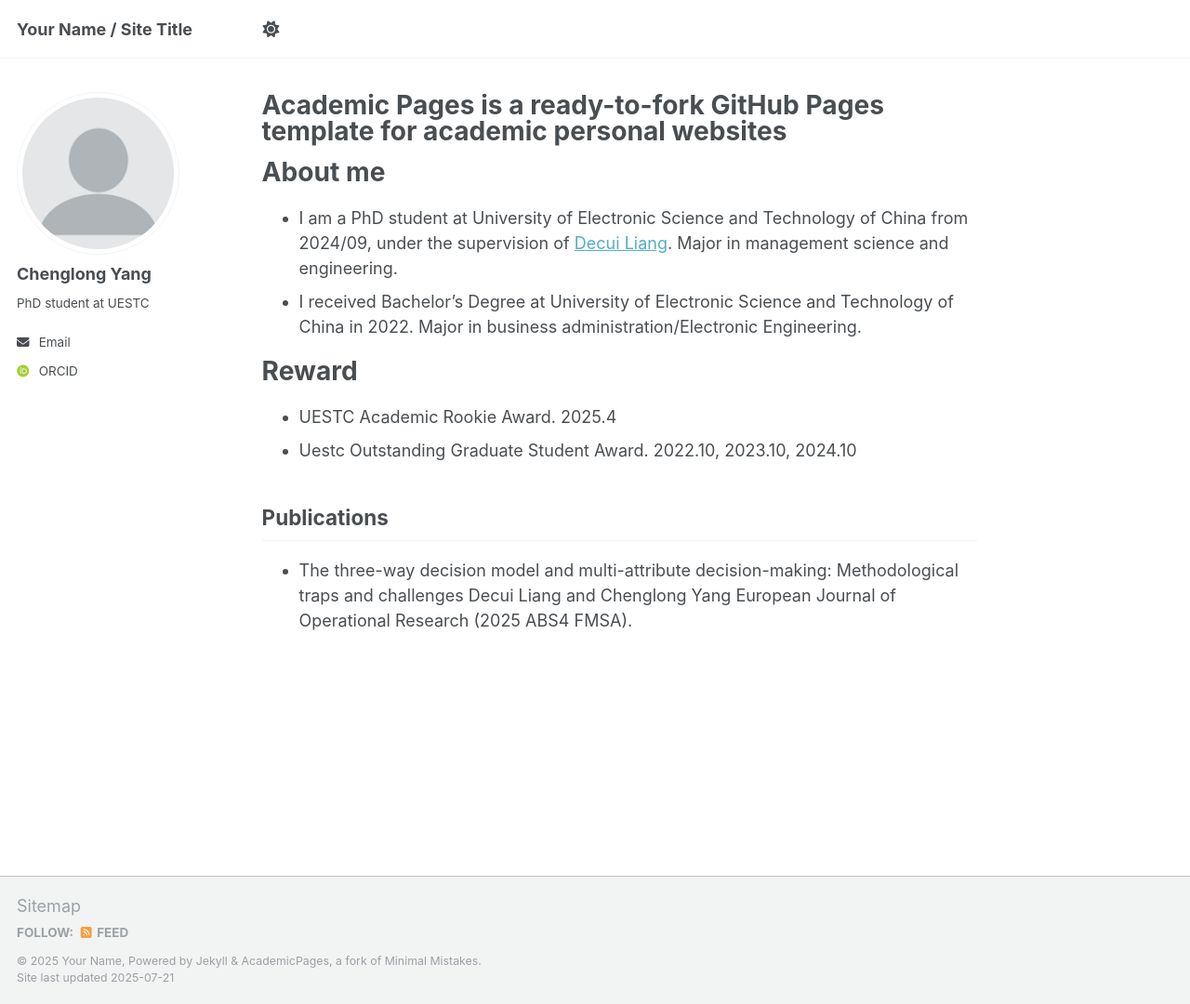
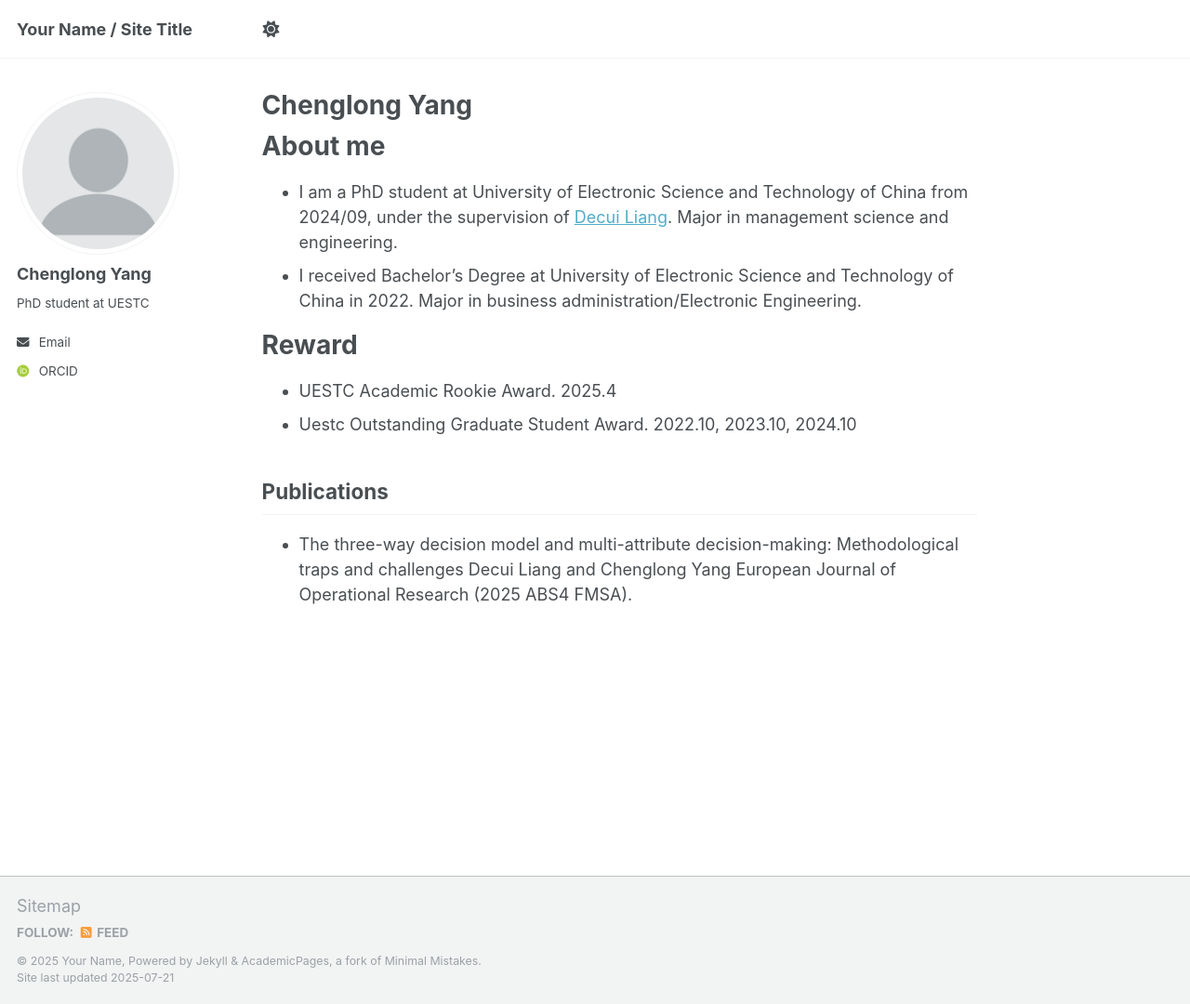
Before and after one commit to JackieChenglongYang/jackiechenglongyang.github.io, a Jekyll site: the page built from _pages/about.md, in a window 1280 px wide and 1080 px high. Shown: the whole window at 93% size. Built offline with Jekyll 4.4.1, drawn with Linux system fonts in a browser that asks for light colours; some web fonts are replaced; a script that is not in the unit is left out.

Commit message:
Update about.md

```diff
--- a/_pages/about.md
+++ b/_pages/about.md
@@ -1,6 +1,6 @@
 ---
 permalink: /
-title: "Academic Pages is a ready-to-fork GitHub Pages template for academic personal websites"
+title: "Chenglong Yang"
 author_profile: true
 redirect_from:
   - /about/
```
